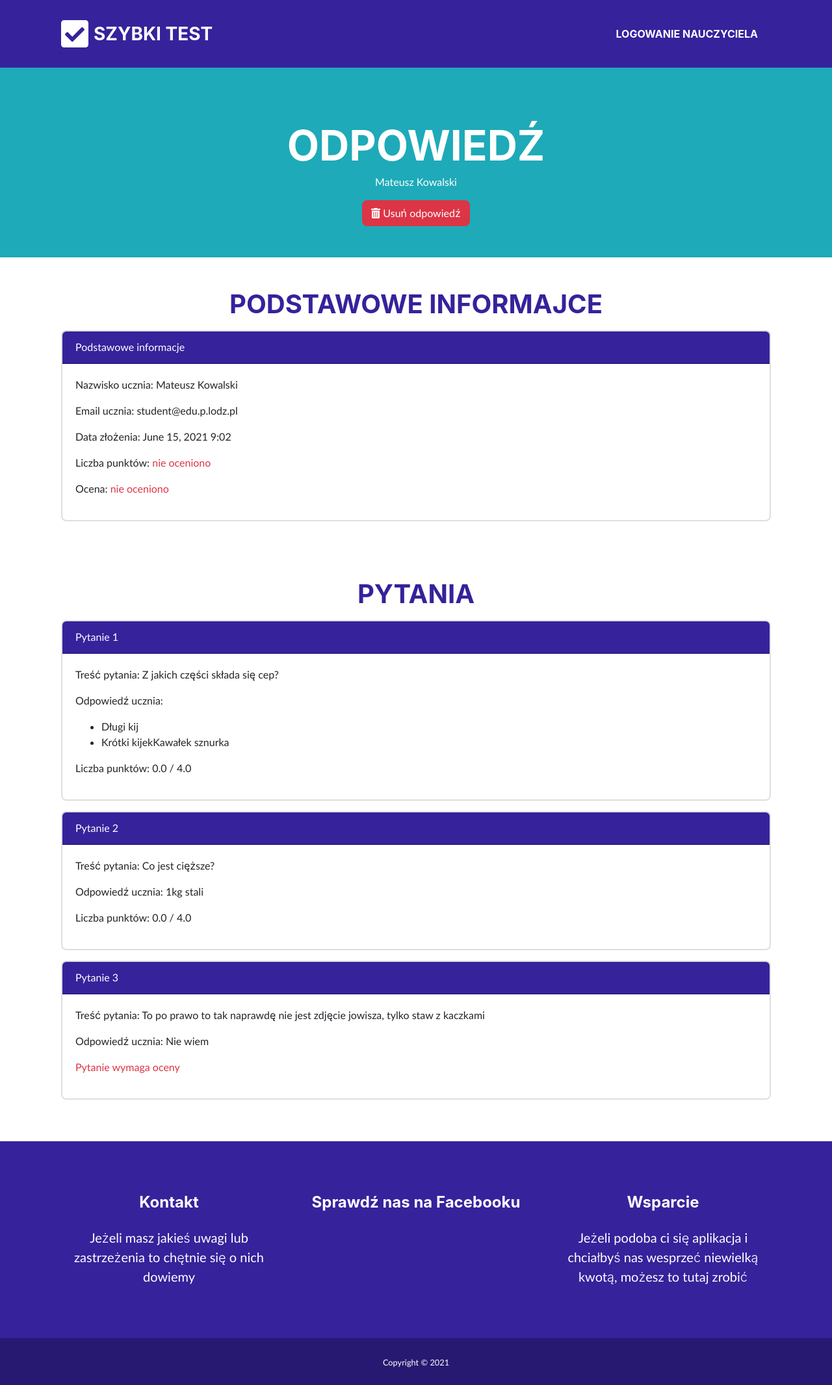
After one commit to snsv-dy/PDSWWW_projekt, a Flask app: template app/templates/answer.html in a window 1280 px wide. The commit adds this page. Shown: the whole page at 65% size. Run offline with Flask 2, Linux system fonts and the light colour scheme; the template is opened without the code that fills it: values that come from a table or form of the project are taken from there, others are empty; data comes from the database, SQL or seed files in the repository; some libraries are stand-ins or nearby versions; some web fonts are replaced.

Commit message:
Answer page done

```diff
--- a/app/models.py
+++ b/app/models.py
@@ -31,7 +31,7 @@ class Question(db.Model):
     OPEN = 2
 
     id = db.Column(db.Integer, primary_key=True)
-    nr = db.Column(db.Integer)
+    nr = db.Column(db.Integer)  # Nr pytania: 1, 2, 3 itd
     question = db.Column(db.String)
     points = db.Column(db.Float)
     image = db.Column(db.PickleType)
@@ -123,3 +123,6 @@ class QuestionAnswer(db.Model):
     given_points = db.Column(db.Float, default=0)
     test_answer_id = db.Column(db.Integer, db.ForeignKey('test_answer.id'))
     question_id = db.Column(db.Integer, db.ForeignKey('question.id'))
+
+    def is_reviewed(self):
+        return self.test_answer.reviewed or self.question.type != Question.OPEN
--- a/app/routes/manage.py
+++ b/app/routes/manage.py
@@ -157,6 +157,16 @@ def remove_answer(answer_id):
     return redirect(url_for('answers', term_id=term_id))
 
 
+@app.route('/answer/<int:answer_id>')
+@login_required
+def answer(answer_id):
+    check_res = check_answer(answer_id)
+    if check_res is not None: return check_res
+
+    answer = TestAnswer.query.filter_by(id=answer_id).first()
+    return render_template('answer.html', answer=answer)
+
+
 def check_test(test_id):
     test = Test.query.filter_by(id=test_id).first()
 
--- /dev/null
+++ b/app/templates/answer.html
@@ -0,0 +1,82 @@
+{% extends "standard.html" %}
+{% import "bootstrap/wtf.html" as wtf %}
+
+
+{% macro render_answer(answer) -%}
+<div class="card mb-3">
+  <div class="card-header bg-secondary text-white">Pytanie {{ answer.question.nr }}</div>
+  <div class="card-body">
+      <p>Treść pytania: {{ answer.question.question }}</p>
+      <p>Odpowiedź ucznia: {{ render_answer_answer(answer) }}</p>
+      {% if answer.is_reviewed() %}
+        <p>Liczba punktów: {{ answer.given_points }} / {{ answer.question.points }}</p>
+      {% else %}
+        <p class="text-danger">Pytanie wymaga oceny</p>
+      {% endif %}
+  </div>
+</div>
+{%- endmacro %}
+
+
+{% macro render_answer_answer(answer) -%}
+	{% if answer.question.type == 1 %}
+		{{ answer.question.data['all'][answer.data] }}
+	{% elif answer.question.type == 0 %}
+        <ul>
+        {% for index in answer.data %}
+            <li>{{ answer.question.data['all'][index] }}</li>
+        {% endfor %}
+        </ul>
+	{% elif answer.question.type == 2 %}
+		{{ answer.data }}
+	{% endif %}
+{%- endmacro %}
+
+
+{% block content %}
+<section class="masthead pb-5 bg-primary text-white text-center">
+    <div class="container d-flex flex-column">
+        <h1 class="masthead-heading mb-3">ODPOWIEDŹ</h1>
+        {{ answer.full_name }}</br>
+    </div>
+        <!-- Main button section -->
+    <div class="button-bar row justify-content-center">
+        <a href="{{ url_for('remove_answer', answer_id=answer.id) }}" class="mt-3"><button class="btn btn-danger"><i class="fas fa-trash-alt"></i> Usuń odpowiedź</button></a>
+    </div>
+</section>
+
+<section>
+    <div class="container">
+        <div class="row justify-content-center">
+
+            <div class="col-12 text-center mt-5">
+                <h1 class="page-section-heading text-secondary mb-0 d-inline-block text-uppercase">Podstawowe informajce</h1>
+            </div>
+
+            <div class="col-12 mt-3 mb-5">
+                <div class="card mb-3">
+                  <div class="card-header bg-secondary text-white">Podstawowe informacje</div>
+                  <div class="card-body">
+                      <p>Nazwisko ucznia: {{ answer.full_name }}</p>
+                      <p>Email ucznia: {{ answer.email }}</p>
+                      <p>Data złożenia: {{ moment(answer.submit_time).format('LL h:mm') }}</p>
+                      <p>Liczba punktów: {% if answer.reviewed %}{{ answer.get_given_points() }} / {{ answer.get_max_points() }}{% else %}<span class="text-danger">nie oceniono</span>{% endif %}</p>
+                      <p>Ocena: {% if answer.reviewed %}{{ answer.grade }}{% else %}<span class="text-danger">nie oceniono</span>{% endif %}</p>
+                  </div>
+                </div>
+            </div>
+
+            <div class="col-12 text-center mt-4">
+                <h1 class="page-section-heading text-secondary mb-0 d-inline-block text-uppercase">Pytania</h1>
+            </div>
+
+            <div class="col-12 mt-3 mb-5">
+                {% for answer in answer.answers %}
+                    {{ render_answer(answer) }}
+                {% endfor %}
+                {% if not answer.answers %}<tr><td colspan="3">Brak</td></tr>{% endif %}
+            </div>
+        </div>
+    </div>
+</section>
+{% endblock %}
```
Also changed, not shown: app/templates/answers.html (+9 -1 lines).
